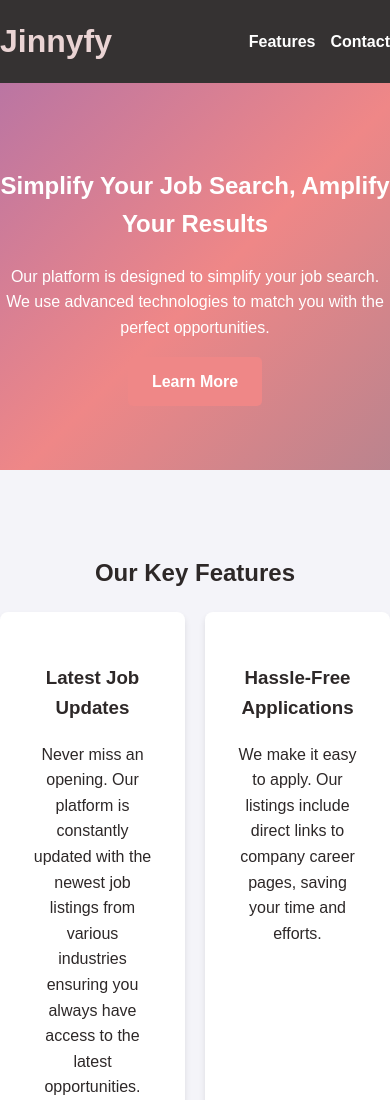
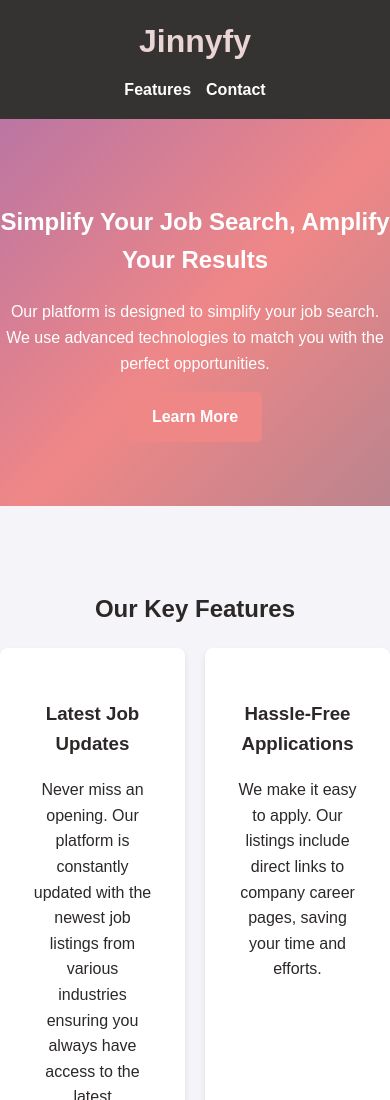
Before and after one commit to MohdZaman/Mohd_Zaman_Frontend, a plain HTML site: page index.html in a window 390 px wide. Shown: the top 1100 px of the page. Drawn offline with Linux system fonts and the light colour scheme.

Commit message:
adding responsiveness

```diff
--- a/styles.css
+++ b/styles.css
@@ -173,3 +173,14 @@ body {
   background-color: #2f2a2a;
   color: #bbb;
 }
+/* Basic Responsiveness */
+@media (max-width: 768px) {
+  .header .container {
+    flex-direction: column;
+  }
+
+  .nav ul {
+    justify-content: center;
+    padding-top: 10px;
+  }
+}
```
